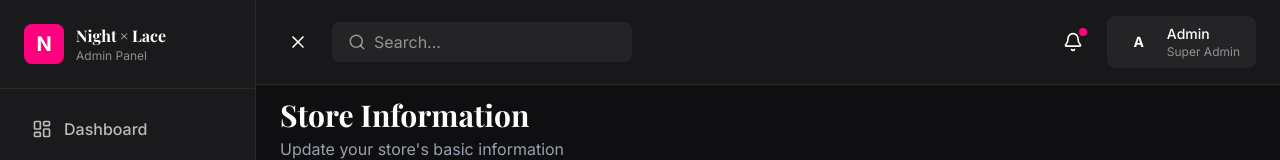
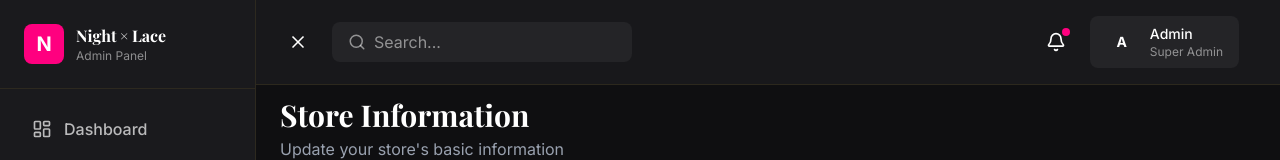
Before and after one commit to janabsyco4-wq/night-x-lace-e-commerce-, a Next.js app: page /admin/settings in a window 1280 px wide. Shown: the top 160 px of the page. Built offline with nearby package versions, Linux system fonts and the light colour scheme; no server answers; the database is empty.

Commit message:
Add paddingRight to admin header

```diff
--- a/components/admin/AdminLayout.tsx
+++ b/components/admin/AdminLayout.tsx
@@ -176,7 +176,7 @@ export default function AdminLayout({ children }: AdminLayoutProps) {
         {/* Top Bar */}
         <header className={`fixed top-0 right-0 z-30 border-b backdrop-blur-md transition-all duration-300 ${
           sidebarOpen ? 'left-0 lg:left-64' : 'left-0 lg:left-20'
-        }`} style={{backgroundColor: 'rgba(26, 26, 29, 0.95)', borderColor: 'rgba(212, 175, 55, 0.1)'}}>
+        }`} style={{backgroundColor: 'rgba(26, 26, 29, 0.95)', borderColor: 'rgba(212, 175, 55, 0.1)', paddingRight: '17px'}}>
           <div className="flex items-center justify-between px-6 py-4">
             <div className="flex items-center gap-4">
               <button
```
